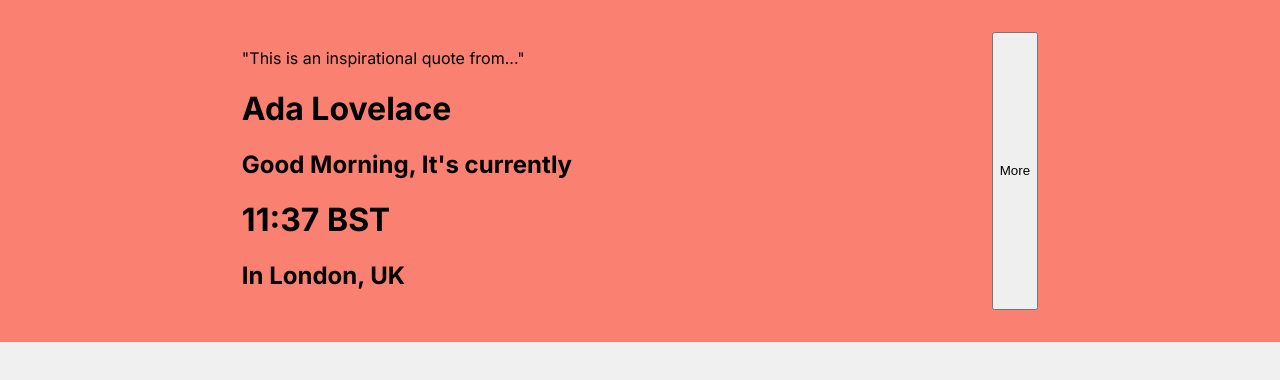
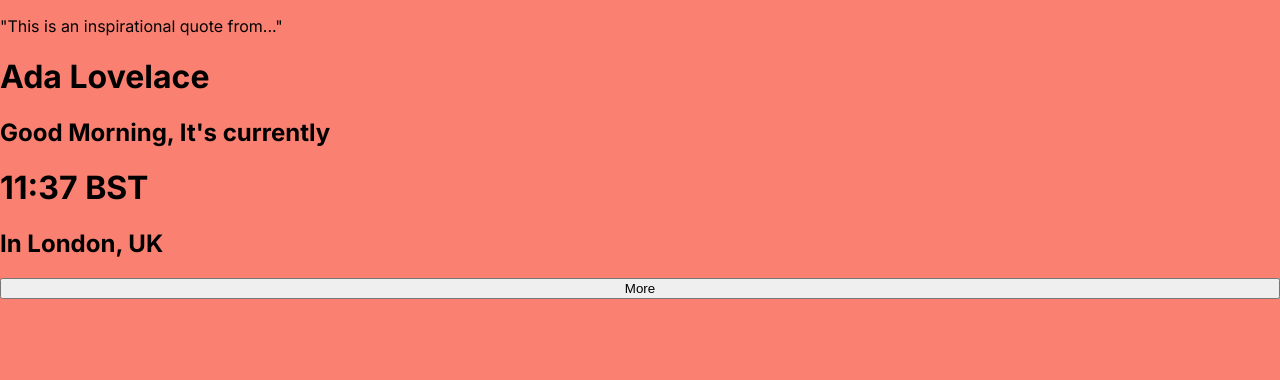
Before and after one commit to BrandTrump/Clock-Application, a Next.js app: page / in a window 1280 px wide. Shown: the top 380 px of the page. Built offline with nearby package versions, Linux system fonts and the light colour scheme.

Commit message:
style: fixed page height & height of container

```diff
--- a/components/styles/HomePage.styled.ts
+++ b/components/styles/HomePage.styled.ts
@@ -2,8 +2,26 @@
 
 export const MainContainer = styled.div`
   margin: 0;
-  padding: 2em;
+  padding: 0;
   background-color: salmon;
   display: flex;
-  justify-content: space-around;
+  flex-direction: column;
+  height: 100vh;
 `;
+
+export const ClockInformation = styled.div`
+  display: flex;
+  flex-direction: column;
+  justify-content: space-between;
+  height: 100%;
+  padding: 2em;
+
+  button {
+    border: none;
+    border-radius: 10em;
+    padding: 1.5em 5em;
+    cursor: pointer;
+    text-transform: uppercase;
+    font-weight: 600;
+  }
+`;
```
